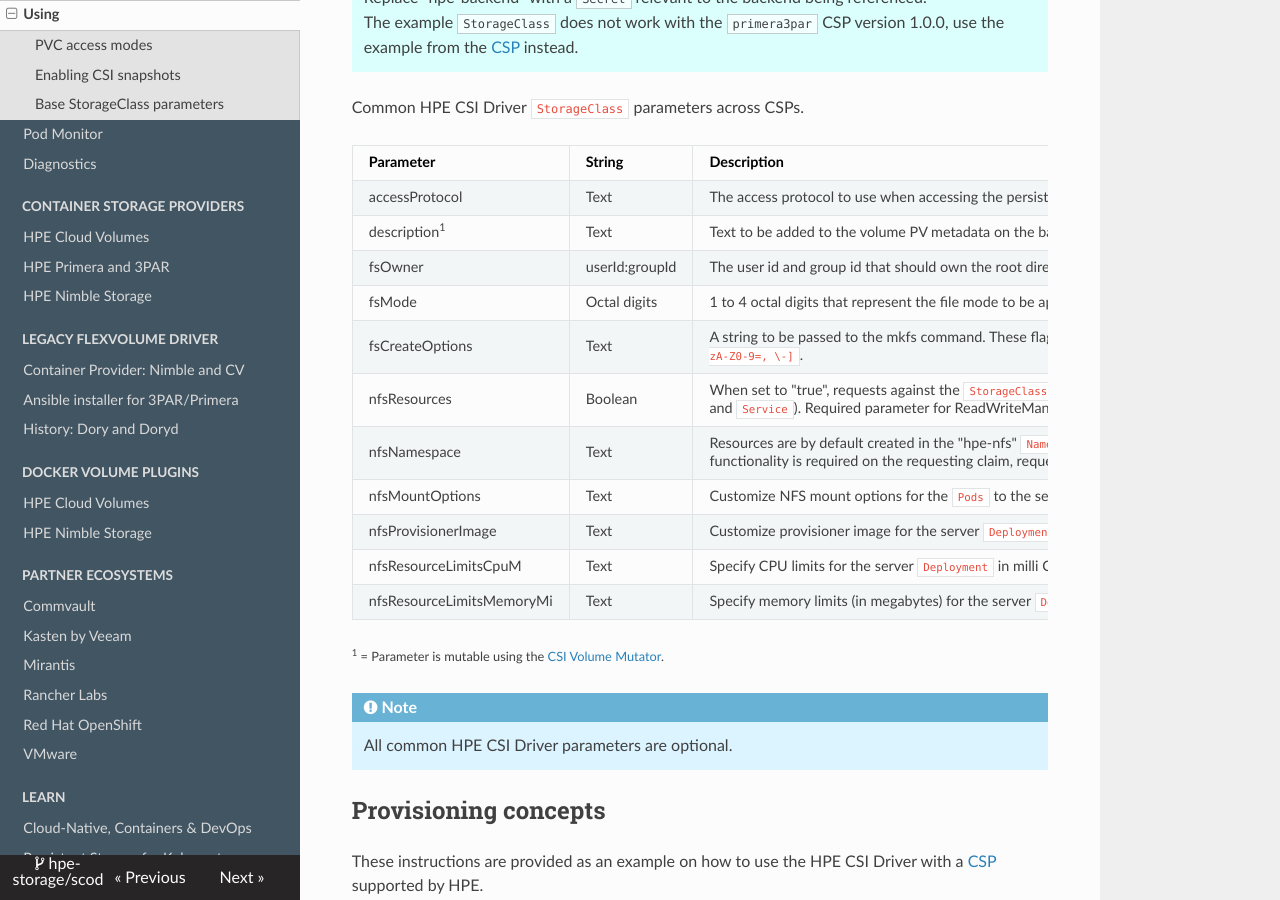
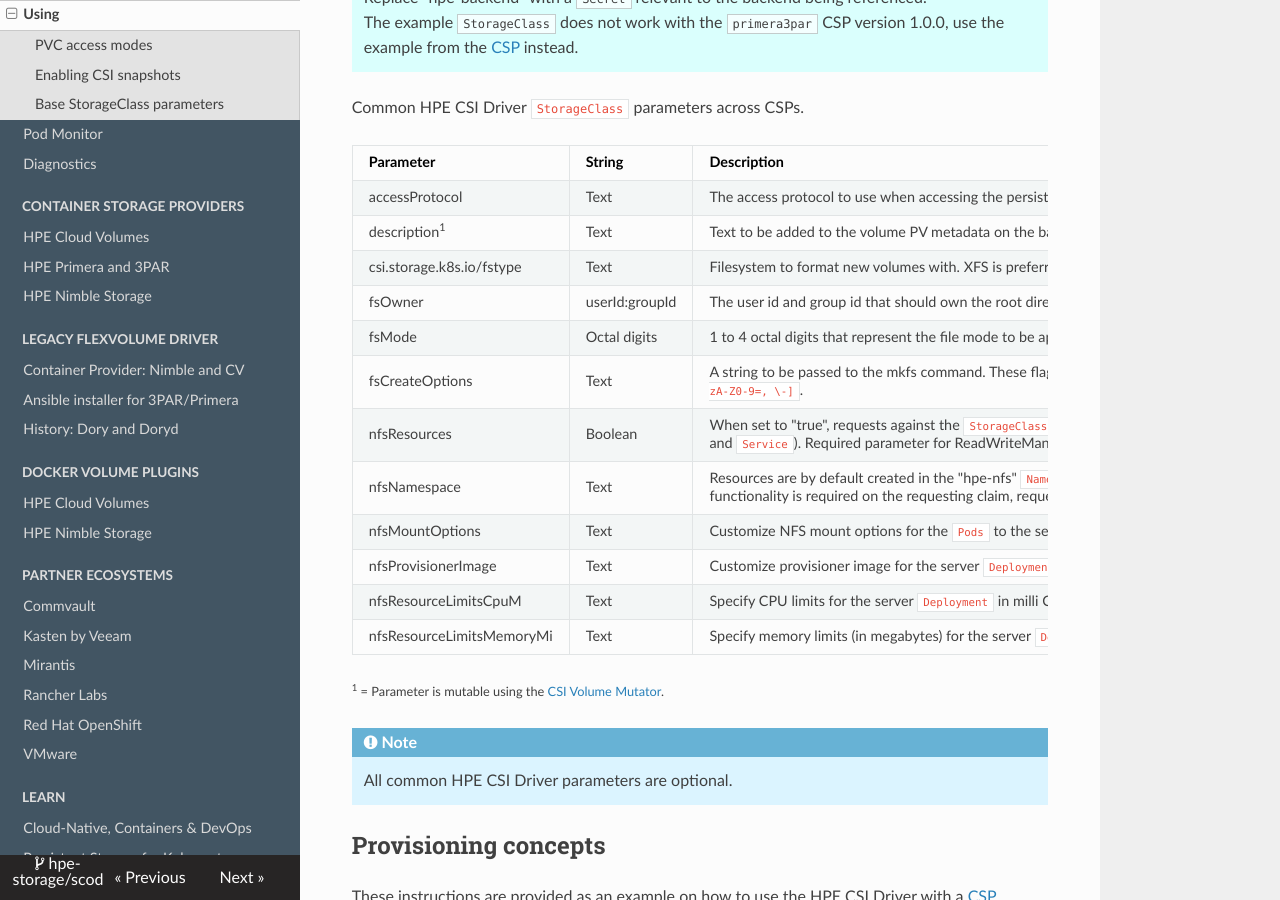
Before and after one commit to hpe-storage/scod, an MkDocs documentation site: the page built from docs/csi_driver/using.md, in a window 1280 px wide and 900 px high, scrolled down 3788 px. Built offline with MkDocs 1.6.1, drawn with Linux system fonts in a browser that asks for light colours; nearby versions of some CDN libraries.

Commit message:
Add fstype parameter clarification (#94)
Signed-off-by: Michael Mattsson <michael.mattsson@hpe.com>

````diff
--- a/docs/csi_driver/using.md
+++ b/docs/csi_driver/using.md
@@ -122,6 +122,7 @@
 | ------------------------- | -------------- | ----------- |
 | accessProtocol            | Text           | The access protocol to use when accessing the persistent volume ("fc" or "iscsi").  Default: "iscsi" |
 | description<sup>1</sup>   | Text           | Text to be added to the volume PV metadata on the backend CSP. Default: "" |
+| csi.storage.k8s.io/fstype | Text           | Filesystem to format new volumes with. XFS is preferred, ext3, ext4 and btrfs is supported. Defaults to "ext4" if omitted. |
 | fsOwner                   | userId:groupId | The user id and group id that should own the root directory of the filesystem. |
 | fsMode                    | Octal digits   | 1 to 4 octal digits that represent the file mode to be applied to the root directory of the filesystem. |
 | fsCreateOptions           | Text           | A string to be passed to the mkfs command.  These flags are opaque to CSI and are therefore not validated.  To protect the node, only the following characters are allowed:  ```[a-zA-Z0-9=, \-]```. |
````
